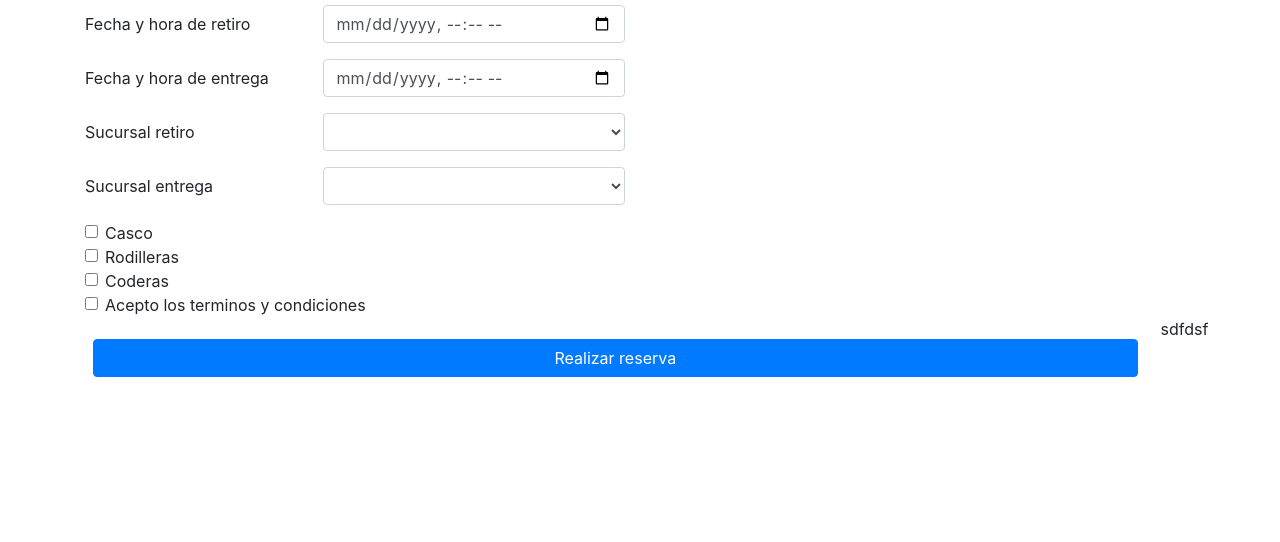
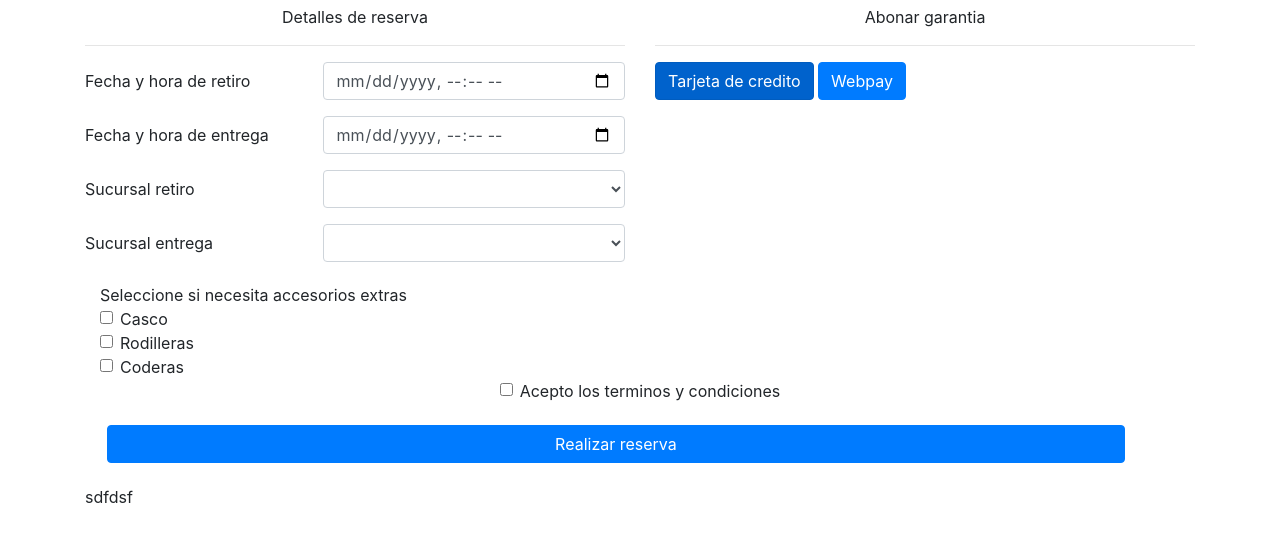
Before and after one commit to GonzAndre/ProyectoBicisChile, a Django app: page /index/detalle_reserva in a window 1280 px wide. Shown: the part 71-613 px from the top of the page. Run offline with Django 3.2, Linux system fonts and the light colour scheme; a user stored in the database is signed in; data comes from the database, SQL or seed files in the repository; both versions use the stored data as it was after the commit; some libraries are stand-ins or nearby versions.

Commit message:
avances pago simulado

```diff
--- a/Templates/Partials/_Base.html
+++ b/Templates/Partials/_Base.html
@@ -57,7 +57,7 @@
 
   </style>
 
-  <body onload="checkCookie()">
+  <body>
     <!-- Navigation -->
 <nav class="navbar navbar-expand-lg navbar-dark top  static-top">
   <div class="container">
--- a/Templates/detalle_reserva.html
+++ b/Templates/detalle_reserva.html
@@ -10,15 +10,11 @@
 {% block content %}
 
 <form id="form_detalle_reserva">
-
-<!-- <div class="container row justify-content-md-center">
-  <button style="text-align: center;" type="submit" class=" col-md-12 btn btn-primary">Continuar arriendo</button>
-</div>
-</form> -->
   <div class="container">
   <div class="row">
     <div class="col">
-
+        <center>Detalles de reserva</center>
+        <hr>
       <div class="form-group row">
         <label for="example-datetime-local-input" class="col-5 col-form-label">Fecha y hora de retiro</label>
         <div class="col-7  ">
@@ -59,7 +55,11 @@
         </div>
       </div>
     <!-- check buttons -->
+    <div class="container">
+      Seleccione si necesita accesorios extras
+
       <div class="form-check">
+
         <input class="form-check-input" type="checkbox" value="" id="defaultCheck1">
         <label class="form-check-label" for="defaultCheck1">
           Casco
@@ -77,19 +77,33 @@
           Coderas
         </label>
       </div>
+    </div>
+<!-- fin div row -->
 
-<!-- fin div row -->
-    <div class="form-check">
-      <input required class="form-check-input" type="checkbox" value="" id="defaultCheck1">
-      <label class="form-check-label" for="defaultCheck1">
-        Acepto los terminos y condiciones
-      </label>
-    </div>
 
     </div>
     <div class="col">
+        <center>Abonar garantia</center>
+        <hr>
+        <div>
+            <button type="button" class="btn btn-primary active" id="tarjeta_credito">Tarjeta de credito</button>
+            <button type="button" class="btn btn-primary " id ="webpay">Webpay</button>
+        </div>
+        <div id="contenido_pago">
+
+        </div>
+
 
     </div>
+      </div>
+      <center>
+        <div class="form-check">
+          <input required class="form-check-input" type="checkbox" value="" id="defaultCheck1">
+          <label class="form-check-label" for="defaultCheck1">
+            Acepto los terminos y condiciones
+          </label>
+        </div>
+      </center>
     <button style="text-align: center;margin:2%;" type="submit" class=" col-md-11 btn btn-primary">Realizar reserva</button>
 
 </form>
@@ -97,20 +111,33 @@
 
 <script>
 $( document ).ready(function() {
-  alert({{user.pk}});
+  // alert({{user.pk}});
 
   // alert("hola");
   // alert(getCookie('bicis'));
+  $("#tarjeta_credito").click(function(){
+    // alert("hola");
+    $("#contenido_pago").html("<br><div class='container'><div class='row'>Usted va a realizar el pago con tarjeta de credito.</div><div class='row'><button onclick='realizarPago() 'type='button'  id='realizar_pago' class='btn btn-success'>Realizar pago</button></div></div>");
+  });
+  $("#webpay").click(function(){
+    // alert("hola");
+    $("#contenido_pago").html("<br><div class='container'><div class='row'>Usted va a realizar el pago con webpay.</div><div class='row'><button onclick='realizarPago() 'type='button'  id='realizar_pago' class='btn btn-success'>Realizar pago</button></div></div>");
+  });
+  // $("#realizar_pago").click(function(){
+  //   alert("hola");
+  //   $("#contenido_pago").html('<div  class="icon" style="text-align: center"><i class="fa fa-spinner fa-pulse"></i></div>');
+  // });
+
   bicis = getCookie('bicis');
   // alert(bicis);
   // console.log("{% csrf_token %}");
   $('#form_detalle_reserva').submit(function(){
-  alert("holsa");
+  // alert("holsa");
   var fecha_retiro=$('#fecha_retiro').val().split('-');
   var fecha_entrega=$('#fecha_entrega').val().split('-');
   var sucursal_retiro=$('#sucursal_retiro').val();
   var sucursal_entrega=$('#sucursal_entrega').val();
-  alert('RETIRO'+sucursal_retiro);
+  // alert('RETIRO'+sucursal_retiro);
   alert('ENTREGA'+sucursal_entrega);
   // var anho_retiro = fecha[0];
   // var mes_retiro = fecha[1];
@@ -159,5 +186,20 @@ $( document ).ready(function() {
   });
 });
 </script>
+<script>
+function realizarPago() {
+  $("#contenido_pago").html('<br><div  class="icon" style="text-align: center"><i class="fa fa-spinner fa-pulse"></i></div>')
+  setTimeout(function(){ $("#contenido_pago").html('<br>Pago Realizado exitosamente'); }, 3000);
+};
+
+// function fafaIcon(){
+//   $("#contenido_pago").html('<div  class="icon" style="text-align: center"><i class="fa fa-spinner fa-pulse"></i></div>');
+//
+// };
+</script>
+
+</script>
+
+</script>
 sdfdsf
 {% endblock %}
```
Also changed, not shown: db.sqlite3.
